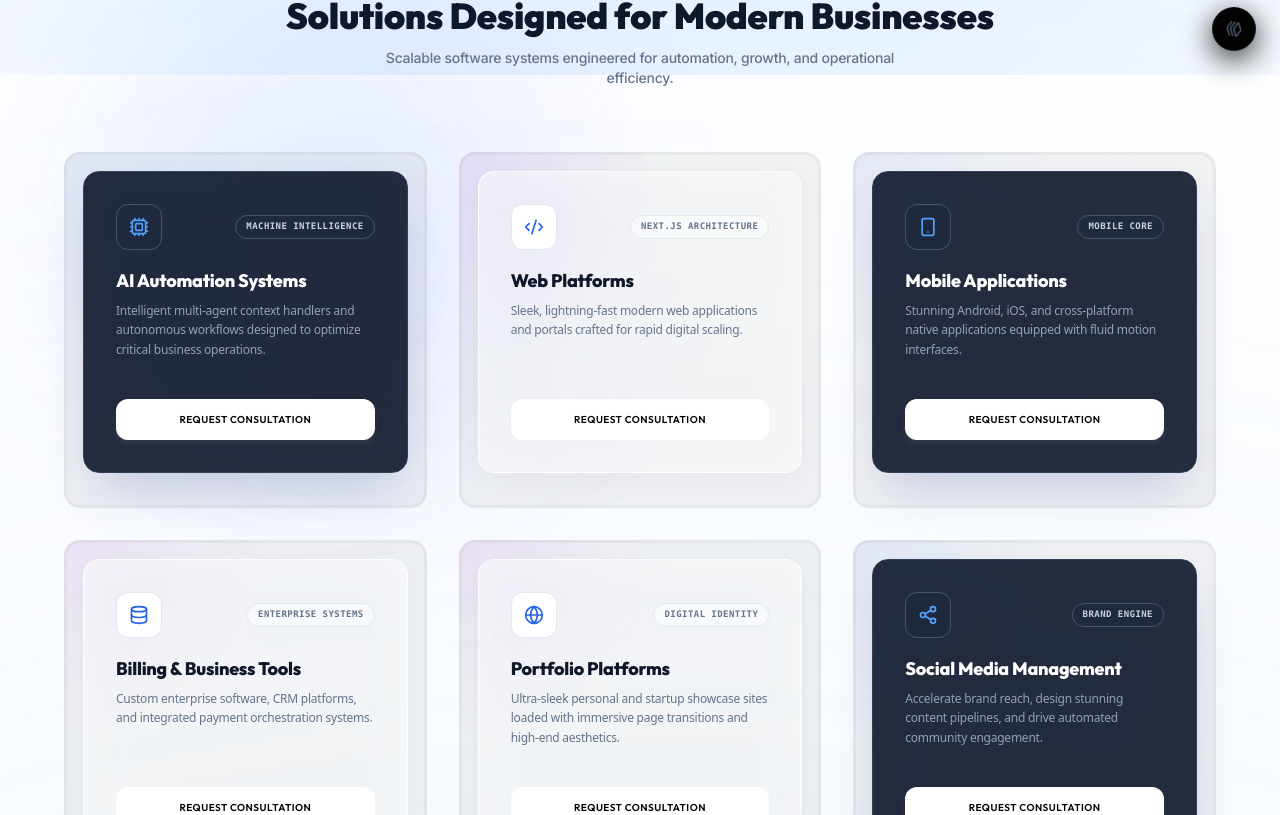
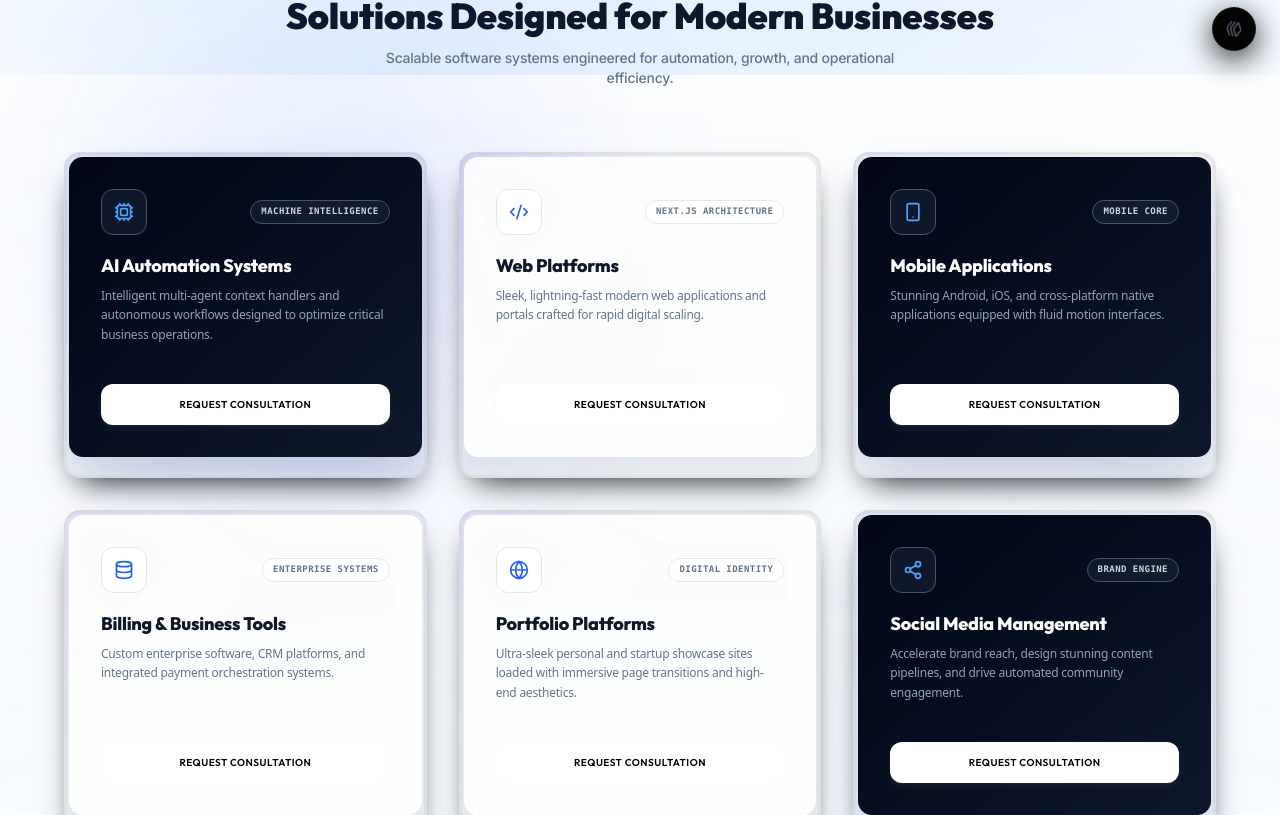
Before and after one commit to chaitu2303/CS-Vertex, a Next.js app: page / in a window 1280 px wide. Shown: the part 725-1540 px from the top of the page. Built offline with nearby package versions, Linux system fonts and the light colour scheme.

Commit message:
style: apply vibrant glowing gradient outline border effects across all services bento boxes

```diff
--- a/src/components/LandingView.tsx
+++ b/src/components/LandingView.tsx
@@ -142,11 +142,11 @@ export const LandingView: React.FC = () => {
                 transition={{ duration: 0.4, delay: idx * 0.05 }}
                 className="h-full"
               >
-                <GlowCard customSize glowColor={isDark ? 'blue' : 'purple'} className="w-full h-full p-0 border-none shadow-none bg-transparent backdrop-blur-none">
-                  <div className={`p-7 md:p-8 rounded-2xl h-full flex flex-col justify-between border backdrop-blur-xl transition-all duration-300 hover:-translate-y-2 group ${
+                <GlowCard customSize glowColor={isDark ? 'blue' : 'purple'} className="w-full h-full p-[2px] rounded-2xl bg-gradient-to-r from-blue-500/40 via-indigo-500/40 to-purple-500/40 hover:from-blue-500/80 hover:via-cyan-500/80 hover:to-purple-500/80 transition-all duration-500 shadow-[0_0_25px_rgba(37,99,235,0.15)] hover:shadow-[0_0_35px_rgba(37,99,235,0.35)]">
+                  <div className={`p-7 md:p-8 rounded-[14px] h-full flex flex-col justify-between backdrop-blur-xl transition-all duration-300 hover:-translate-y-1 group ${
                     isDark
-                      ? 'bg-gradient-to-br from-slate-900/90 to-[#0F172A]/90 border-slate-700 text-white shadow-2xl shadow-blue-900/20'
-                      : 'bg-white/60 border-white/80 text-slate-800 shadow-[0_8px_30px_rgb(0,0,0,0.04)] hover:shadow-[0_8px_30px_rgba(37,99,235,0.12)]'
+                      ? 'bg-gradient-to-br from-slate-950 to-[#0F172A] text-white shadow-2xl shadow-blue-900/20'
+                      : 'bg-white/95 text-slate-800 shadow-[0_8px_30px_rgb(0,0,0,0.04)] hover:shadow-[0_8px_30px_rgba(37,99,235,0.12)]'
                   }`}>
                     <div>
                       <div className="flex items-center justify-between mb-5">
```
